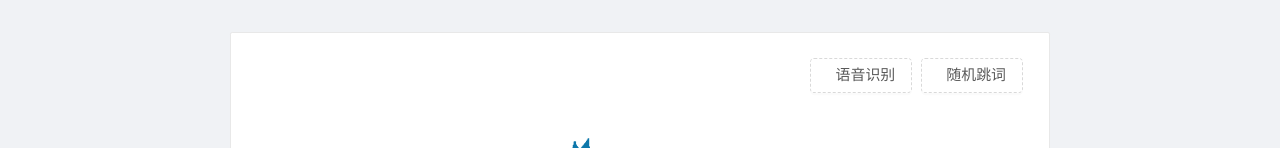
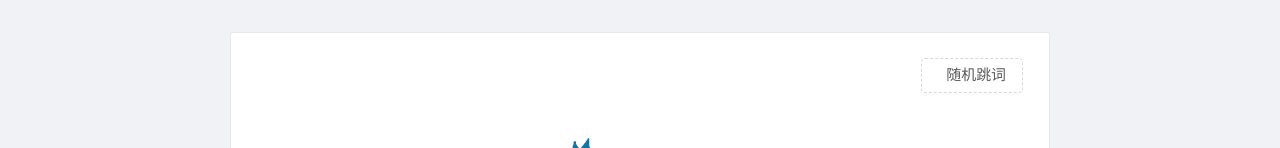
Before and after one commit to e-dialect/hinghwa-dict-web, a Vue app: page /Home in a window 1280 px wide. Shown: the part 195-343 px from the top of the page. Built offline with nearby package versions, Linux system fonts and the light colour scheme.

Commit message:
feat(translation): add tools

```diff
--- a/src/views/Home.vue
+++ b/src/views/Home.vue
@@ -32,14 +32,6 @@
     >
       <a-card hoverable style="text-align: center;height: 390px;">
         <div style="text-align: right">
-          <a-button
-            icon="file-search"
-            type="dashed"
-            @click="$router.push({name:'xtpTranslation'})"
-            style="margin-right: 8px"
-          >
-            语音识别
-          </a-button>
           <a-button
             icon="more"
             type="dashed"
--- a/src/views/Tools/Tools.vue
+++ b/src/views/Tools/Tools.vue
@@ -77,6 +77,24 @@ export default {
           alt: '日常用语：英语、普通话、莆仙方言正字与拼音共同对照',
           routerName: 'DailyExpressions',
           disabled: false
+        },
+        {
+          cover: cdn + '语音识别.png',
+          alt: '对莆仙方言和普通话语音进行识别',
+          routerName: 'xtpTranslation',
+          disabled: false
+        },
+        {
+          cover: cdn + '排行榜单.png',
+          alt: '兴化语记用户贡献情况排名',
+          routerName: 'RankList',
+          disabled: false
+        },
+        {
+          cover: cdn + '敬请期待.png',
+          alt: '更多功能正在开发中',
+          routerName: 'tools',
+          disabled: true
         }
       ]
     }
```
